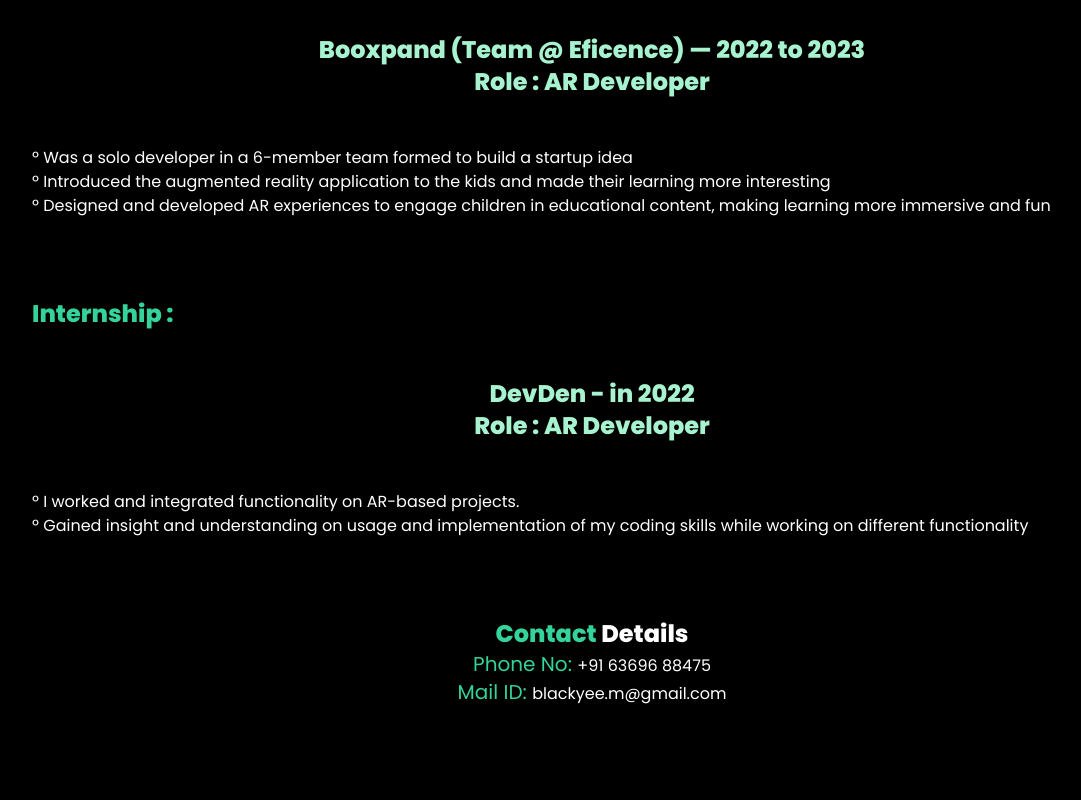
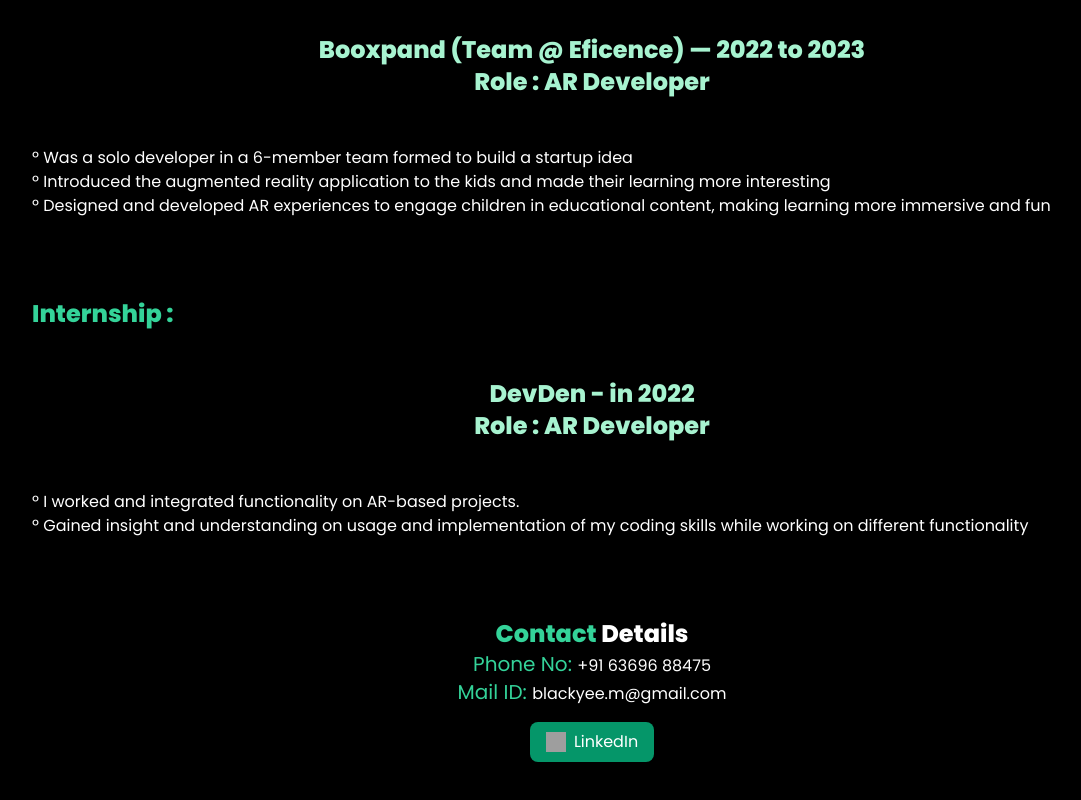
Before and after one commit to Blackyee-M/Portfolio, a plain HTML site: page Experience.html in a window 1280 px wide. Shown: the part 786-1586 px from the top of the page, without its empty margins (48-1129 px from the left). Drawn offline with nearby package versions, Linux system fonts and the light colour scheme; grey boxes are pictures that could not be loaded.

Commit message:
footer updated

```diff
--- a/Experience.html
+++ b/Experience.html
@@ -174,7 +174,7 @@
       <p class = "text-left mt-12">º I worked and integrated functionality on AR-based projects.</p>
       <p class = "text-left ">º  Gained insight and understanding on usage and implementation of my coding skills while working on different functionality</p>
   </main>
-
+  </body>
     <!-- Scripts -->
     <script>
       const resourcesBtn = document.getElementById("resources-btn");
@@ -220,17 +220,24 @@
         }
       });
     </script>
-      <footer class = "bg-black text-white text-center py-20 relative">
-    <div >
-      <h1 class = "px-12 font-bold text-2xl">
+  <footer class="bg-black text-white text-center py-20 relative">
+  <div>
+    <h1 class="px-12 font-bold text-2xl">
       <span class="text-emerald-400 text-2xl">Contact </span>Details
     </h1>
     <p class="px-24">
       <span class="text-emerald-400 text-xl">Phone No: </span>+91 63696 88475<br>
-            <span class="text-emerald-400 text-xl">Mail ID: </span> blackyee.m@gmail.com
+      <span class="text-emerald-400 text-xl">Mail ID: </span> blackyee.m@gmail.com<br>
+       <a href="https://www.linkedin.com/in/sankar-m-768878175/" target="_blank" rel="noopener noreferrer"
+         class="inline-block mt-4">
+        <button class="flex items-center gap-2 px-4 py-2 bg-emerald-600 text-white rounded-lg hover:bg-emerald-500 transition">
+          <img src="https://cdn.jsdelivr.net/gh/devicons/devicon/icons/linkedin/linkedin-original.svg" alt="LinkedIn"
+               class="w-5 h-5">
+          <span>LinkedIn</span>
+        </button>
+      </a>
     </p>
   </div>
-
 </footer>
 
 </html>
```
Also changed, not shown: AR.html (+12 -4 lines), Echo's_of_her.html (+12 -5 lines), Games.html (+12 -5 lines), Play.html (+13 -6 lines). Lines whose indentation alone changed are shown as unchanged.
